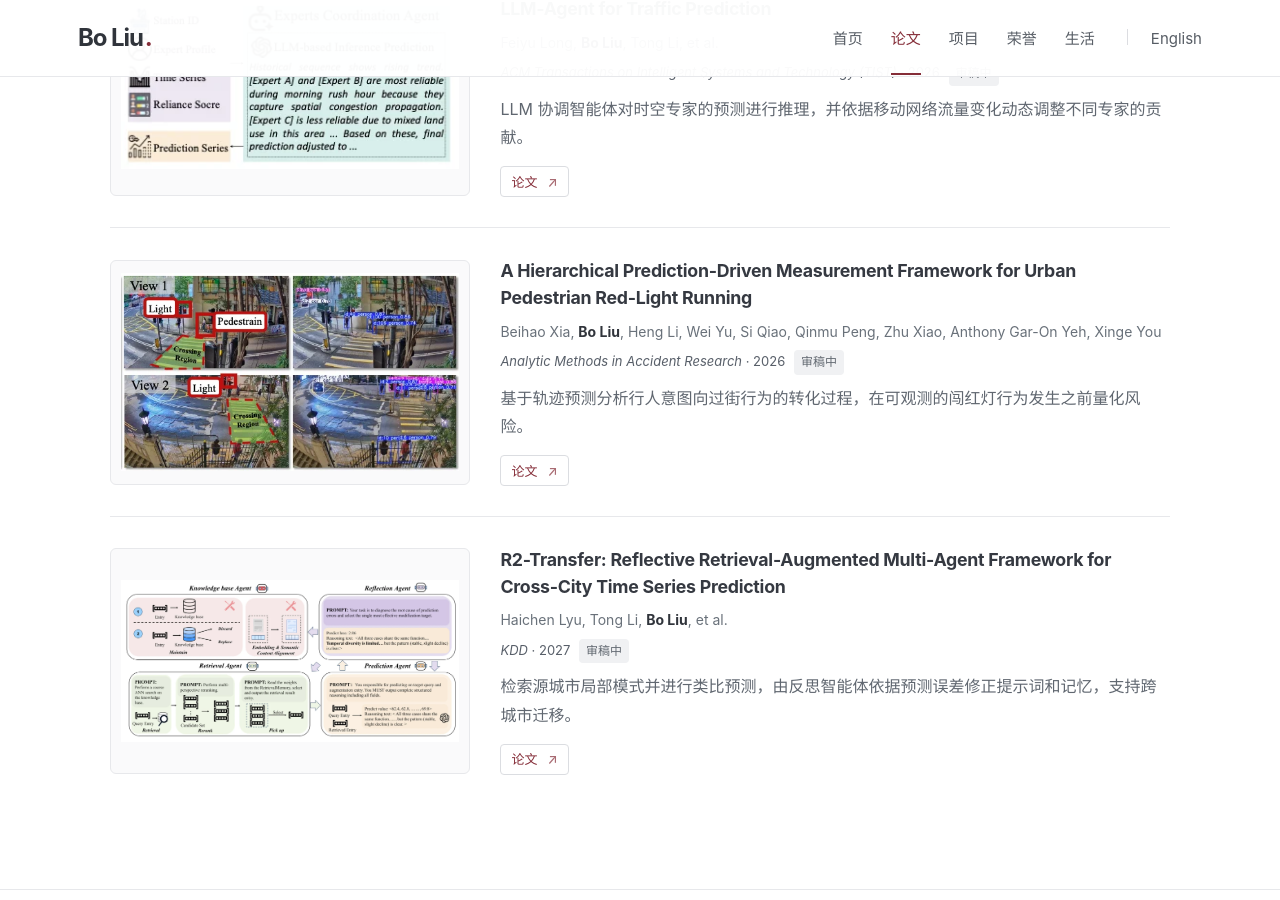
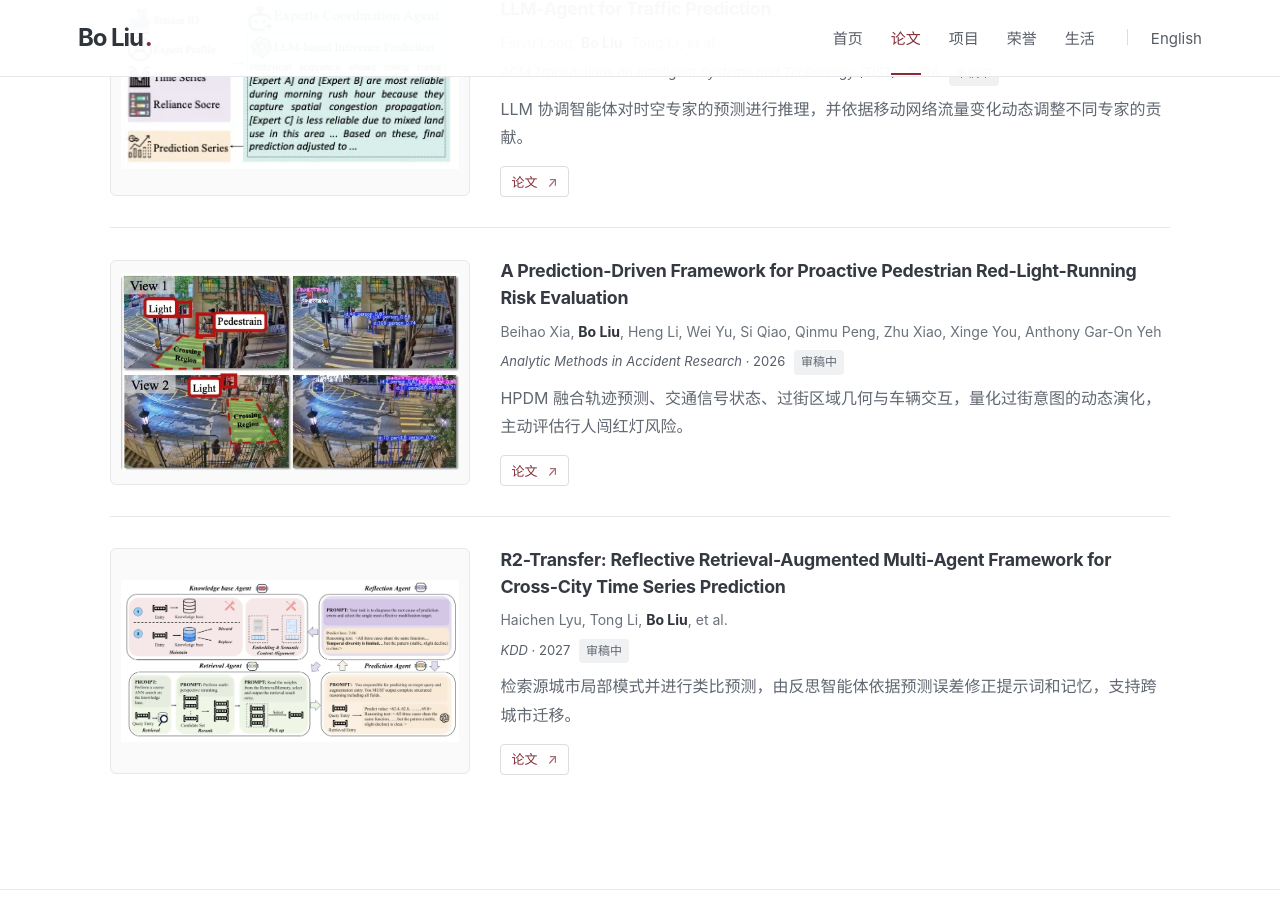
Before and after one commit to BoLiupro/boliupro.github.io, a Jekyll site: the page built from zh/publications.md, in a window 1280 px wide and 900 px high, scrolled down 2402 px. Built offline with Jekyll 4.4.1, drawn with Linux system fonts in a browser that asks for light colours.

Commit message:
Update HPDM manuscript and publication details

```diff
--- a/_data/publications.yml
+++ b/_data/publications.yml
@@ -189,7 +189,7 @@
     en: LLM expert coordination using time-series inputs and expert reliability
     zh: LLM 利用时间序列与专家可靠度进行专家协调
 - id: hpdm
-  title: A Hierarchical Prediction-Driven Measurement Framework for Urban Pedestrian Red-Light Running
+  title: A Prediction-Driven Framework for Proactive Pedestrian Red-Light-Running Risk Evaluation
   authors:
   - Beihao Xia
   - Bo Liu
@@ -198,16 +198,16 @@
   - Si Qiao
   - Qinmu Peng
   - Zhu Xiao
+  - Xinge You
   - Anthony Gar-On Yeh
-  - Xinge You
   venue: Analytic Methods in Accident Research
   year: 2026
   status: under-review
   group: review
   summary:
-    en: A trajectory-based framework models how pedestrian intentions develop into crossing actions, measuring
-      risk before a red-light violation is observed.
-    zh: 基于轨迹预测分析行人意图向过街行为的转化过程，在可观测的闯红灯行为发生之前量化风险。
+    en: HPDM combines trajectory prediction, traffic signal states, crossing geometry, and vehicle interactions
+      to quantify evolving crossing intentions and proactively evaluate pedestrian red-light-running risk.
+    zh: HPDM 融合轨迹预测、交通信号状态、过街区域几何与车辆交互，量化过街意图的动态演化，主动评估行人闯红灯风险。
   pdf: /assets/files/papers/hpdm.pdf
   cover: /assets/images/papers/hpdm.webp
   alt:
```
Also changed, not shown: docs/content-notes.md (+1 -0 lines), docs/validation.md (+6 -0 lines), 1 other file.
